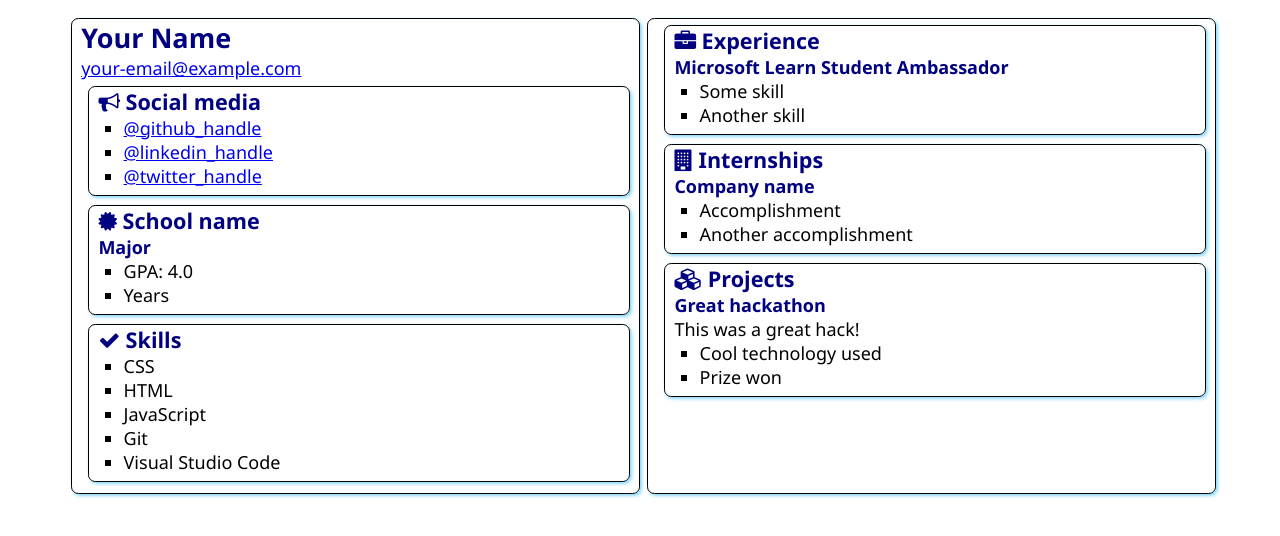
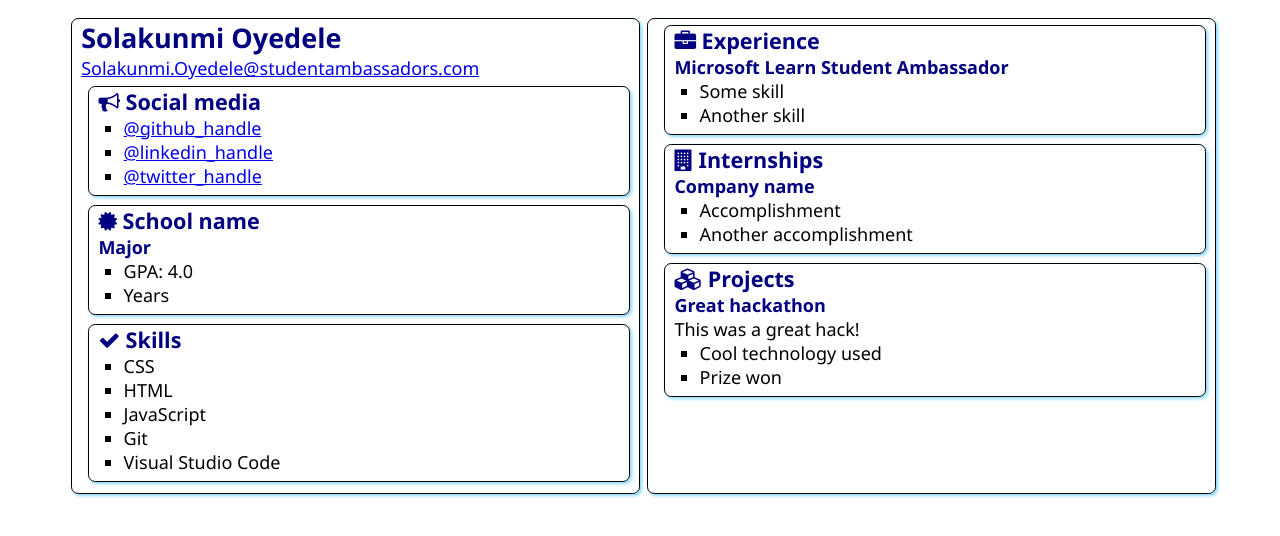
Before and after one commit to Jatamer/SATechnicalOnboarding, a plain HTML site: page src/index.html in a window 1280 px wide. Drawn offline with Linux system fonts and the light colour scheme.

Commit message:
First changes
Added my name and email address.

```diff
--- a/src/index.html
+++ b/src/index.html
@@ -12,8 +12,8 @@
 <body>
     <main>
         <article class="box">
-            <h1>Your Name</h1>
-            <div><a href="mailto:your.email@example.com">your-email@example.com</a></div>
+            <h1>Solakunmi Oyedele</h1>
+            <div><a href="mailto:your.email@example.com">Solakunmi.Oyedele@studentambassadors.com</a></div>
 
             <section class="box">
                 <h2>
```
